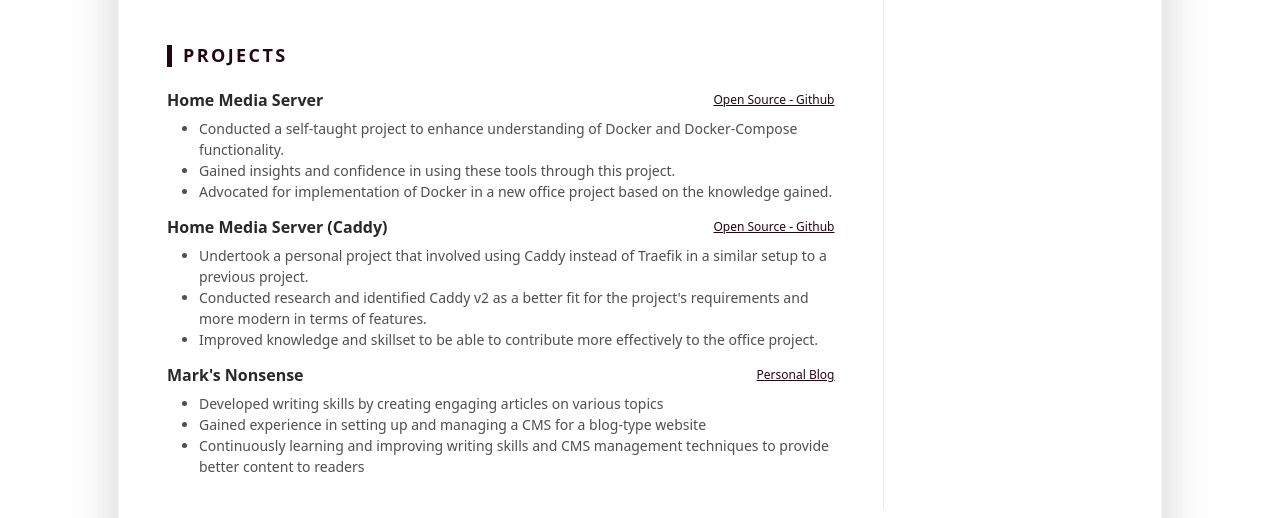
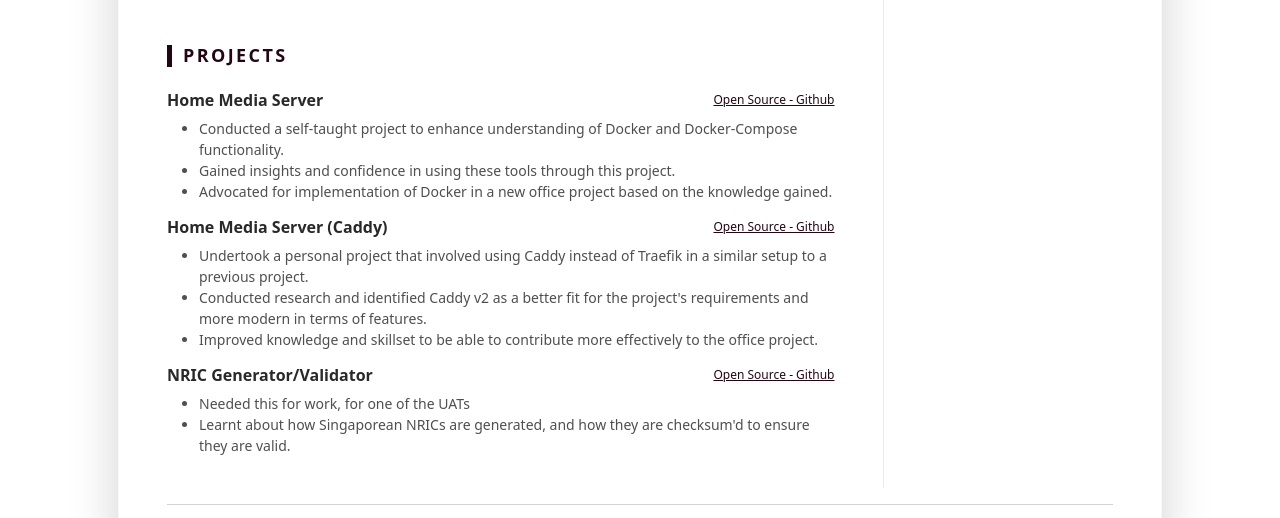
Before and after one commit to ChristianKlass/resume, a plain HTML site: page web/index.html in a window 1280 px wide. Shown: the part 2027-2545 px from the top of the page. Drawn offline with Linux system fonts and the light colour scheme; a web font is replaced by a local one.

Commit message:
update resume

```diff
--- a/web/index.html
+++ b/web/index.html
@@ -221,16 +221,15 @@
 								</div><!--//item-->
 								<div class="item">
 									<div class="item-heading row align-items-center mb-2">
-										<h4 class="item-title col-12 col-md-6 col-lg-5 mb-2 mb-md-0">Mark's Nonsense</h4>
+										<h4 class="item-title col-12 col-md-6 col-lg-5 mb-2 mb-md-0">NRIC Generator/Validator</h4>
 										<div class="item-meta col-12 col-md-6 col-lg-7 text-muted text-start text-md-end"><a
-												href="https://www.markklass.dev">Personal Blog</a></div>
+												href="https://github.com/ChristianKlass/nric-generator-validator">Open Source - Github</a></div>
 
 									</div>
 									<div class="item-content">
 										<ul class="resume-list">
-											<li>Developed writing skills by creating engaging articles on various topics</li>
-											<li>Gained experience in setting up and managing a CMS for a blog-type website</li>
-											<li>Continuously learning and improving writing skills and CMS management techniques to provide better content to readers</li>
+											<li>Needed this for work, for one of the UATs</li>
+											<li>Learnt about how Singaporean NRICs are generated, and how they are checksum'd to ensure they are valid.</li>
 										</ul>
 									</div>
 								</div><!--//item-->
```
